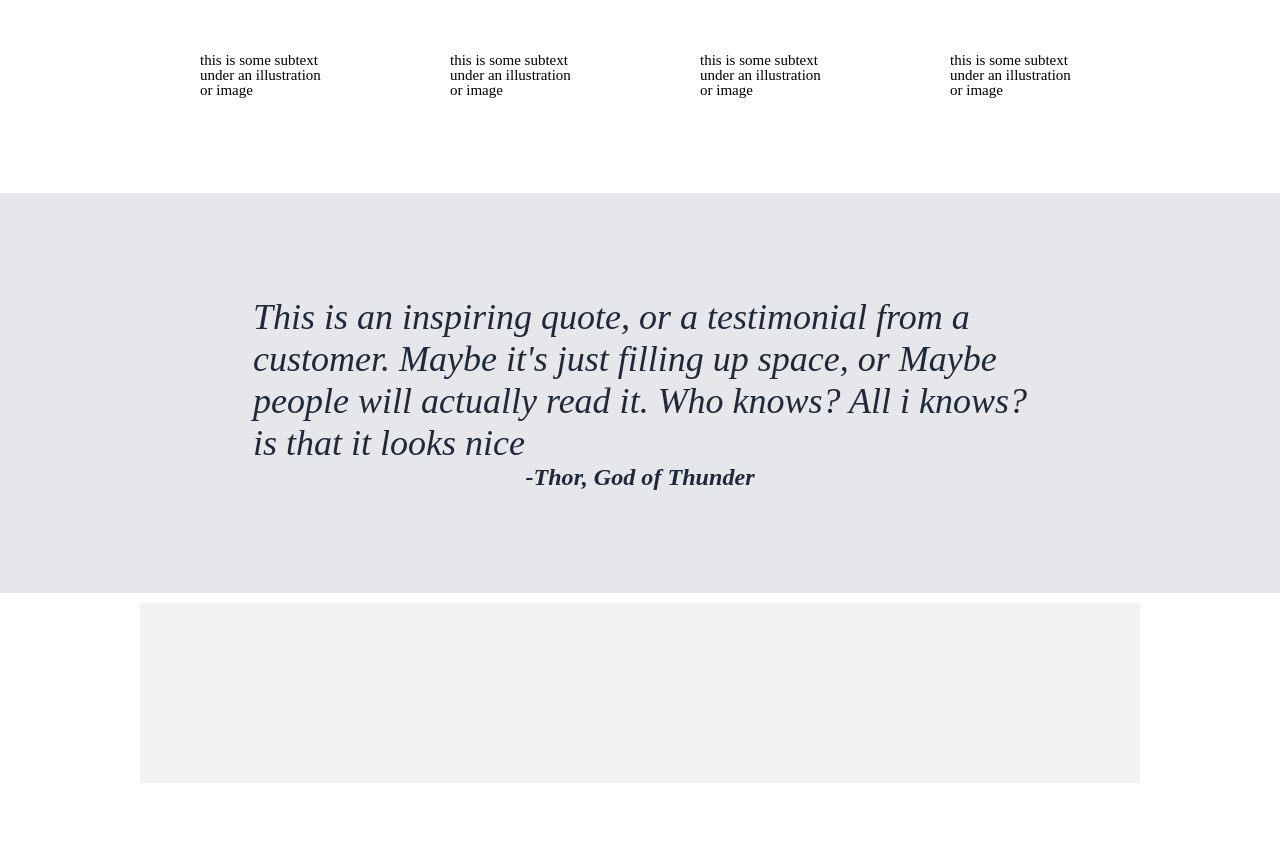
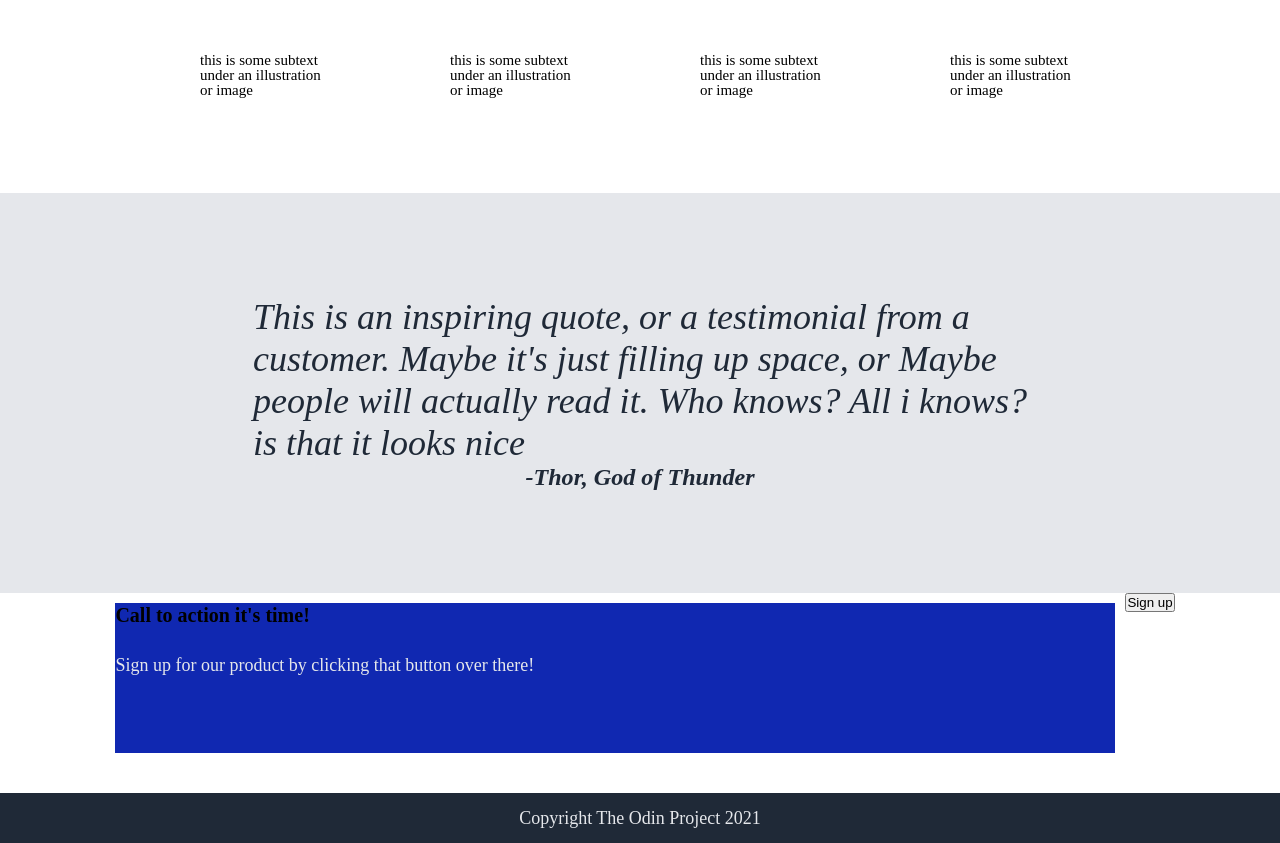
Before and after one commit to wirbaDesmond/landing_page, a plain HTML site: page index.html in a window 1280 px wide. Shown: the part 670-1513 px from the top of the page. Before the commit the page ends 1463 px from the top, so only its background shows below. Drawn offline with Linux system fonts and the light colour scheme.

Commit message:
added footer

```diff
--- a/index.html
+++ b/index.html
@@ -67,7 +67,18 @@
       </div>
 
       <div class="footer">
-        <div class="footer1"></div>
+        <div class="footer1">
+           <h4> Call to action it's time!</h4> <br>
+            <p>Sign up for our product by clicking that button over there!</p>
+            </div>
+            <div class="footer2">
+            <button class="button1">Sign up</button>
+            </div>
+        </div>
+      </div>
+
+      <div class="last">
+        <p>Copyright The Odin Project 2021</p>
       </div>
 </body>
 </html>
--- a/style.css
+++ b/style.css
@@ -124,13 +124,19 @@ div > p {
     display: flex;
     justify-content: center;
     height: 200px;
-    text-align: center;
   }
   .footer1 {
-    background-color: #f1f1f1;
+    background-color: #1028b1;
+    height: 150px;
     width: 1000px;
     margin: 10px;
-    text-align: center;
-    line-height: 75px;
-    font-size: 30px;
+    line-height: 25px;
+    font-size: 20px;
   }
+.last {
+    display: flex;
+    justify-content: center;
+    align-items: center;
+    height: 50px;
+   background-color: #1F2937;
+}
```
